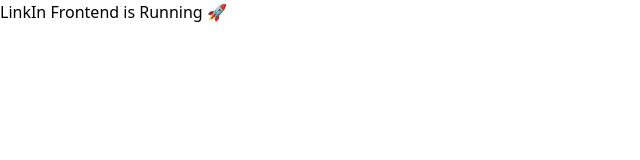
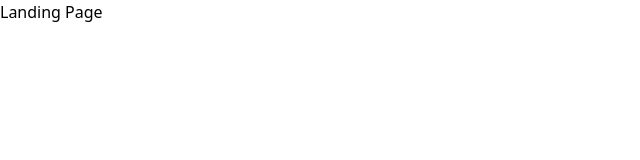
Before and after one commit to SnehaMdhr/LinkIn, a React app in the folder frontend/: page / in a window 1280 px wide. Shown: the top 160 px of the page, without its empty margins (0-640 px from the left). Built offline with nearby package versions, Linux system fonts and the light colour scheme; the HTML template or start-up script is replaced by a standard one.

Commit message:
imported and routes arranged

```diff
--- a/frontend/src/App.jsx
+++ b/frontend/src/App.jsx
@@ -1,10 +1,44 @@
+import { Routes, Route } from "react-router-dom";
+
+import LandingPage from "./pages/landingPage";
+import RegisterPage from "./pages/registerPage";
+import LoginPage from "./pages/loginPage";
+import DashboardPage from "./pages/dashboardPage";
+import ProfilePage from "./pages/profilePage";
+import AddLinkPage from "./pages/addLinkPage";
+import EditLinkPage from "./pages/editLinkPage";
+import PublicProfilePage from "./pages/publicProfilePage";
+import NotFoundPage from "./pages/notFoundPage";
+
+import AdminDashboardPage from "./pages/admin/adminDashboardPage";
+import UsersListPage from "./pages/admin/userListPage";
+import UserDetailsPage from "./pages/admin/userDetailPage";
+
 function App() {
   return (
-    <div className="min-h-screen flex items-center justify-center bg-gray-100">
-      <h1 className="text-3xl font-bold text-blue-600">
-        LinkIn Frontend is Running 🚀
-      </h1>
-    </div>
+    <Routes>
+      {/* Public routes */}
+      <Route path="/" element={<LandingPage />} />
+      <Route path="/register" element={<RegisterPage />} />
+      <Route path="/login" element={<LoginPage />} />
+
+      {/* User routes (no auth protection yet — Day 1) */}
+      <Route path="/dashboard" element={<DashboardPage />} />
+      <Route path="/profile" element={<ProfilePage />} />
+      <Route path="/links/add" element={<AddLinkPage />} />
+      <Route path="/links/edit/:id" element={<EditLinkPage />} />
+
+      {/* Public profile (e.g. linkin.com/sneha) */}
+      <Route path="/:username" element={<PublicProfilePage />} />
+
+      {/* Admin routes (no RBAC yet — role check only, added in Step 12) */}
+      <Route path="/admin" element={<AdminDashboardPage />} />
+      <Route path="/admin/users" element={<UsersListPage />} />
+      <Route path="/admin/users/:id" element={<UserDetailsPage />} />
+
+      {/* 404 fallback */}
+      <Route path="*" element={<NotFoundPage />} />
+    </Routes>
   );
 }
 
```
